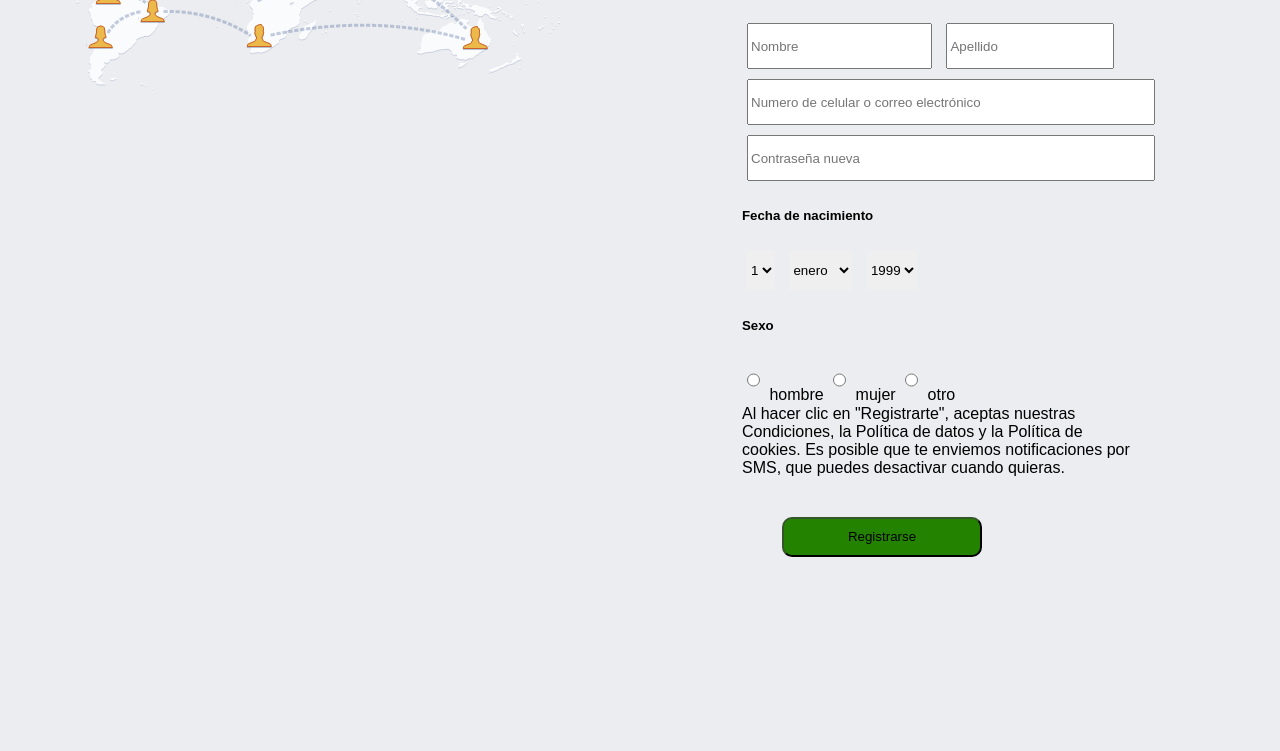
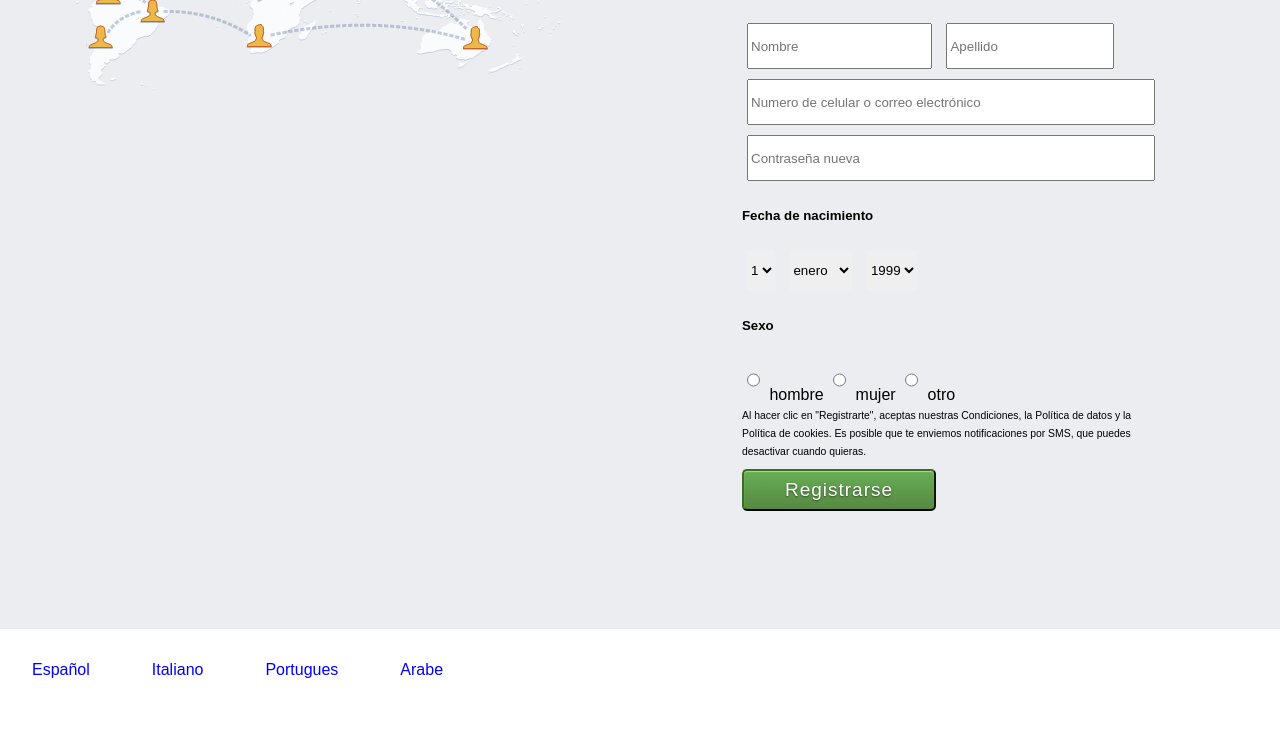
Before and after one commit to FelipeAndresBascunanMorales/pagina-de-facebook, a plain HTML site: page index.html in a window 1280 px wide. Shown: the part 201-952 px from the top of the page. After the commit the page ends 920 px from the top, so only its background shows below. Drawn offline with Linux system fonts and the light colour scheme.

Commit message:
Mejoré el botón y algúnas cosas más
Hice varias pruebas, está quedando mejor

```diff
--- a/css/style.css
+++ b/css/style.css
@@ -19,9 +19,14 @@ select{
 }
 
 img {
+    position: relative;
     display: block;
     margin: 0 auto;
-  }
+}
+
+td{
+    padding: 30px;
+}
 
 /* parte superior*/
 
@@ -117,7 +122,7 @@ img {
 #div_central{
     background-color: #EBEDF0;
     width: 100%;
-    height: 1000px;
+    height: 750px;
 }
 
 #div_cen_izq{
@@ -153,20 +158,41 @@ img {
 
     width: 100%;
     align-content: center;
-    display: inline-block;
 }
 
-
-
-
-
-
 #lbl_terms{
-    text-size-adjust: 7px;
+    font-size: 65%;
 }
 
 
 #btn_registrarse{
+
+    /* para que el botón no se vea tan feo
+    tomé los filtros css de la página oficial
+    (solo para el botón)*/
+
+
+    min-width: 194px;
+    padding: 7px 20px;
+    text-align: center;
+    background: linear-gradient(#67ae55, #578843);
+    background-color: #69a74e;
+    box-shadow: inset 0 1px 1px #a4e388;
+    border-color: #3b6e22 #3b6e22 #2c5115;
+    border-radius: 5px;
+    color: #fff;
+    cursor: pointer;
+    display: inline-block;
+    letter-spacing: 1px;
+    position: relative;
+    text-shadow: 0 1px 2px rgba(0,0,0,.5);
+    margin-top: 10px;
+    margin-bottom: 10px;
+    line-height: 126%;
+    font-size: 19px;
+
+    /*esto es lo que tenía (queda horrible)*/
+/*
     margin: 10%;
     background-color: rgb(35, 131, 0);
     border-radius: 10px;
@@ -174,6 +200,7 @@ img {
     box-shadow: 0%;
     height: 40px;
     width: 200px;
+*/
 }
 
 @media only screen and (max-width: 768px){
@@ -181,15 +208,20 @@ img {
     #div_superior{
         width: 100%;
     }
+    #div_central{
+        height: 1000px;
+    }
     #div_sup_der{
         orientation: center;
         clear: both;
         width: 100%;
         height: auto;
+
     }
     #img_logo{
-        width: 95%;
-        orientation: center;
+        width: auto;
+        padding-right: 30%;
+        padding-left: 30%;
         clear: both;
     }
     #div_sup_izq{
@@ -200,11 +232,13 @@ img {
 
     #div_cen_der{
         clear: both;
-        width: 100%;
+        width: auto%;
         padding: 10%;
         margin: 0%;
         float: none;
     }
+
+
     #div_correo{
         clear: both;
         width: 95%;
@@ -218,9 +252,11 @@ img {
         display: none;
     }
 
+
 }
 
 
 #div_inferior{
-    position: static;
+    color: blue;
+    display: inline;
 }
--- a/index.html
+++ b/index.html
@@ -79,7 +79,16 @@
 
     </div>
     <div id="div_inferior">
-            div inferior
+<table id="tbl_idioma">
+    <tr>
+        <td>Español</td>
+        <td>Italiano</td>
+        <td>Portugues</td>
+        <td>Arabe</td>
+    </tr>
+
+
+</table>
     </div>
 
 </body>
```
